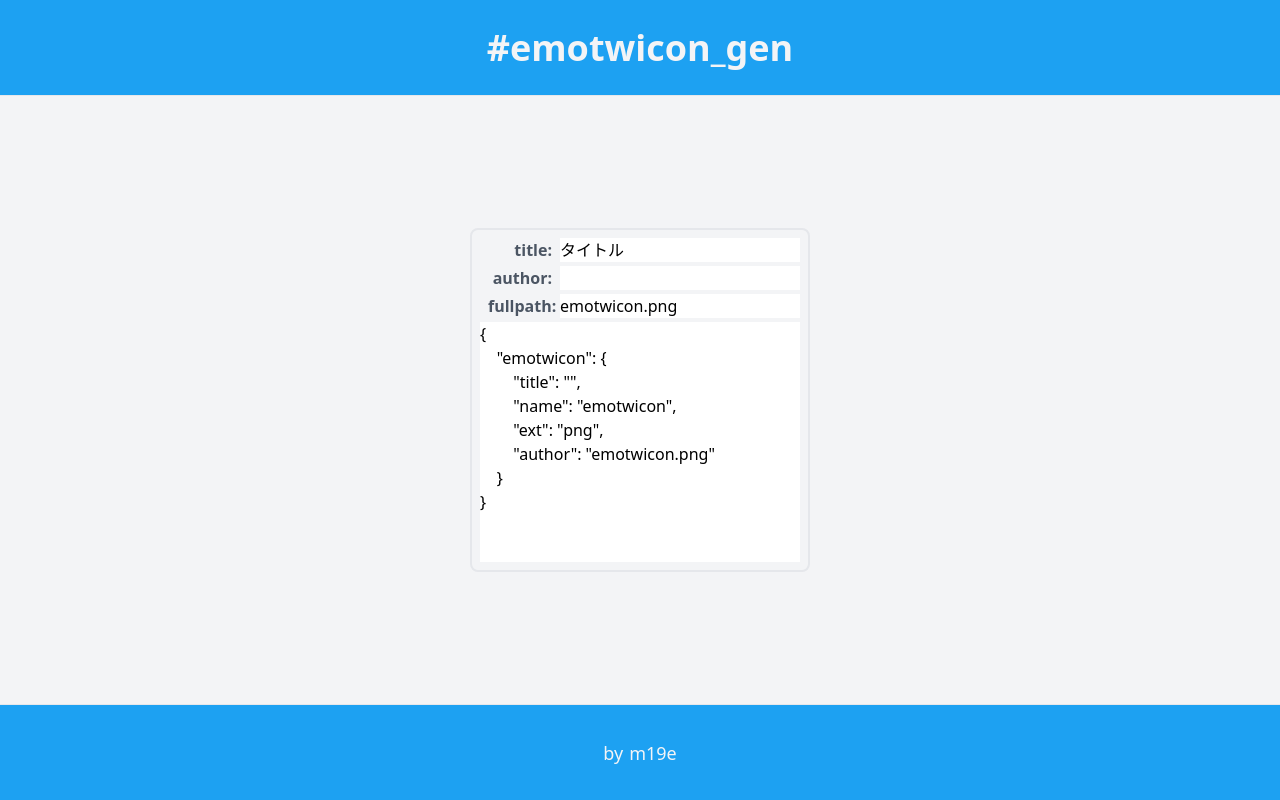
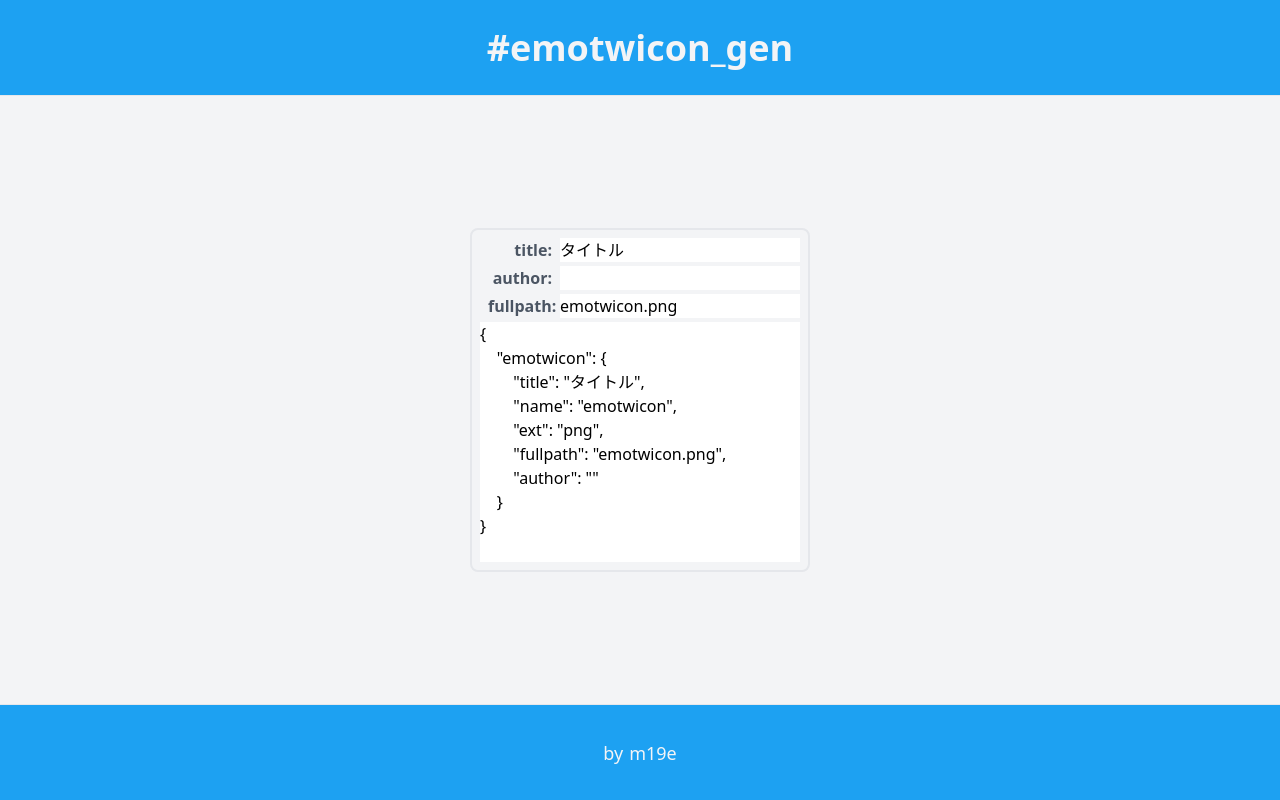
Before and after one commit to m19e/emotwicon, a Next.js app: page /gen in a window 1280 px wide. Built offline with nearby package versions, Linux system fonts and the light colour scheme.

Commit message:
Watch title

```diff
--- a/components/templates/Generator.tsx
+++ b/components/templates/Generator.tsx
@@ -13,9 +13,9 @@ const Generator = () => {
     const [fullpath, setFullpath] = useState("emotwicon.png");
 
     useEffect(() => {
-        const format = formatStampData(author, fullpath);
+        const format = formatStampData(title, author, fullpath);
         setStampData(format);
-    }, [author, fullpath]);
+    }, [title, author, fullpath]);
 
     const formatStampData = (t: string, a: string, fp: string): StampData => {
         const result: StampData = {};
```
